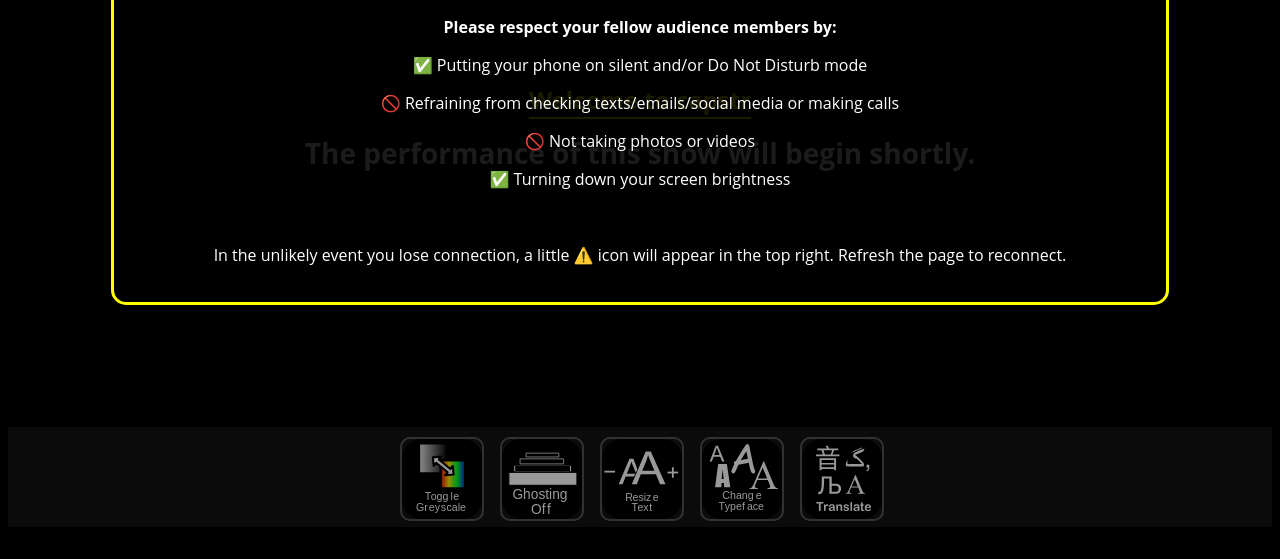
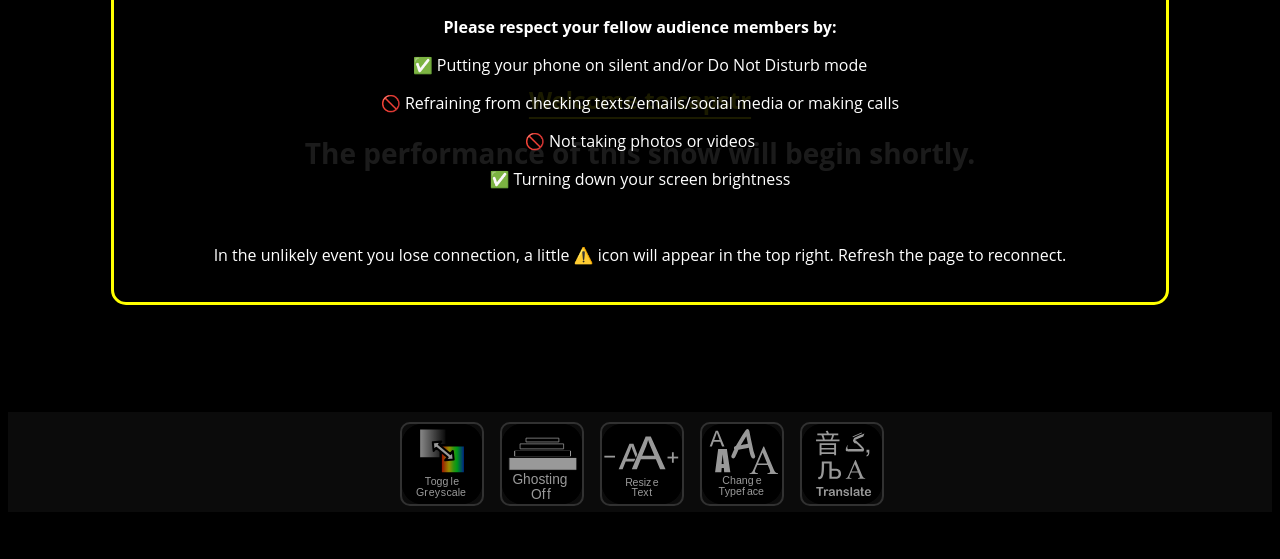
Before and after one commit to therealjimjelly/capstr-web-server, a website: page public/index.html in a window 1280 px wide. Shown: the part 201-760 px from the top of the page. Drawn offline with Linux system fonts and the light colour scheme; no server answers.

Commit message:
bottom bar up a bit

```diff
--- a/public/styles.css
+++ b/public/styles.css
@@ -219,7 +219,7 @@ h2 {
     position: fixed;
     padding-bottom: min(5vh, 10px);
     padding-top: min(4vh, 10px);
-    bottom: 0;
+    bottom: 15px;
     left: 0;
     display: flex;
     background-color: #191919c8;
```
